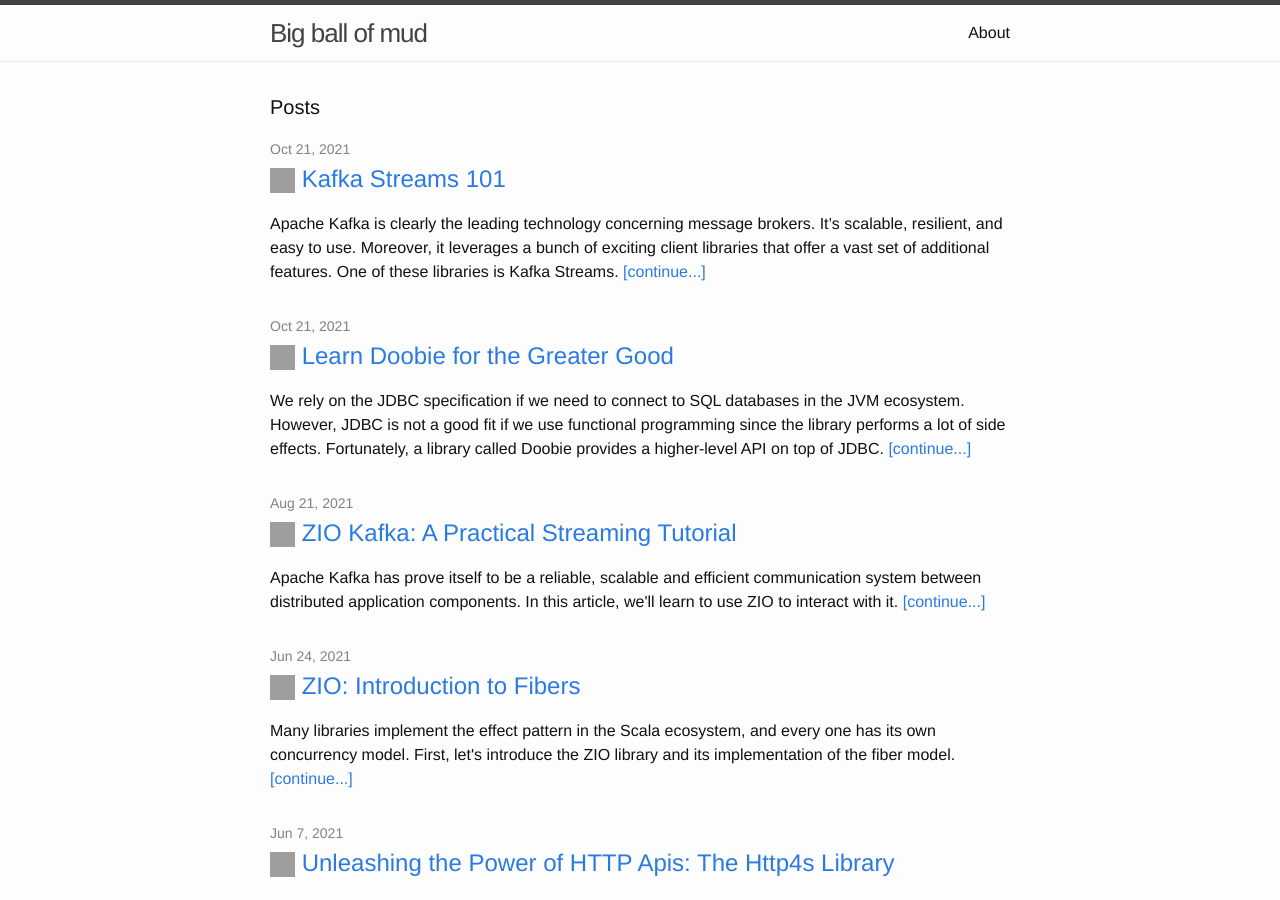
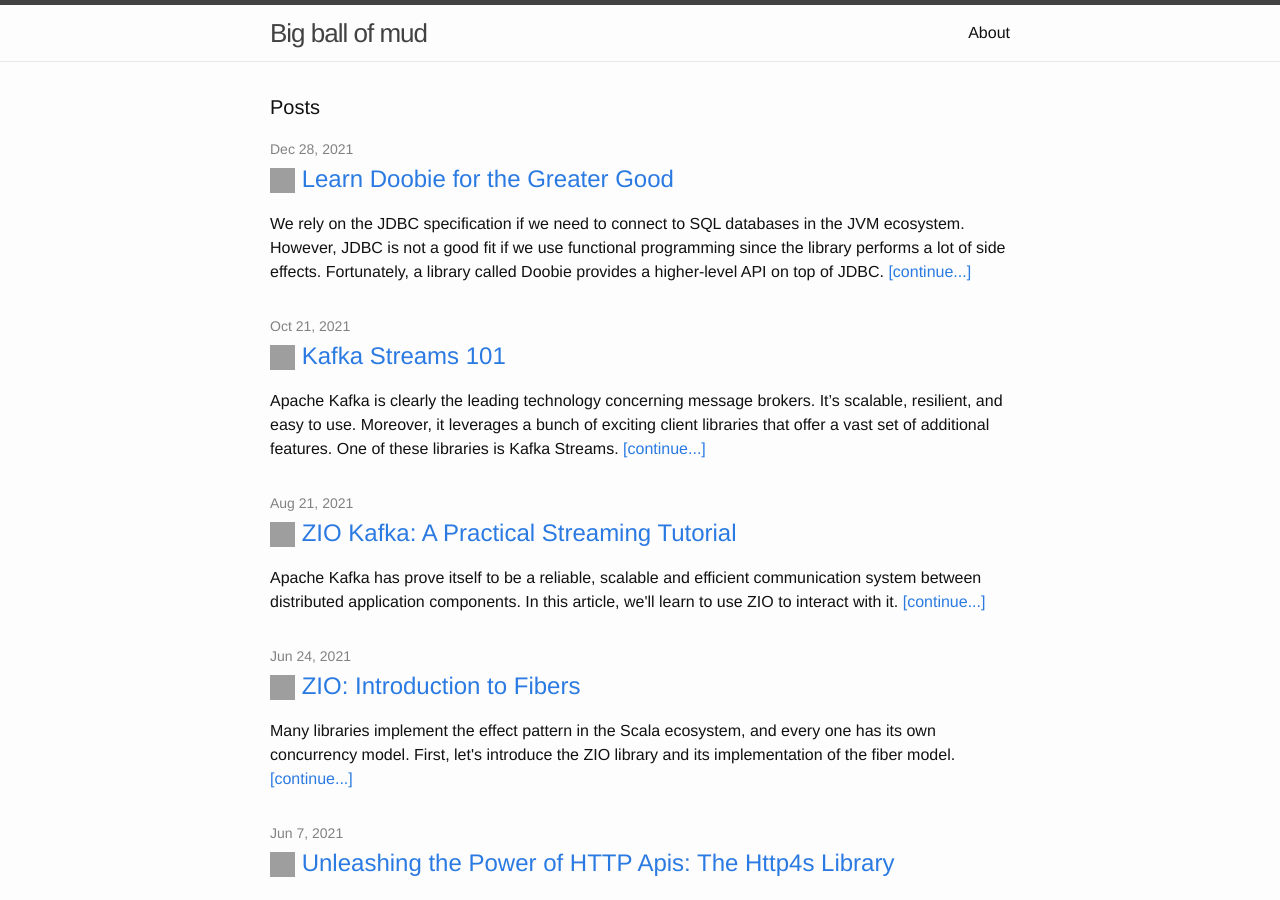
Before and after one commit to rcardin/rcardin.github.io, a Jekyll site: the page built from index.html, in a window 1280 px wide and 900 px high. Built offline with Jekyll 4.4.1, drawn with Linux system fonts in a browser that asks for light colours; nearby versions of some CDN libraries; grey boxes are pictures that could not be loaded.

Commit message:
Fixed the date of the article

```diff
--- a/_posts/2021-12-28-learn-doobie.markdown
+++ b/_posts/2021-12-28-learn-doobie.markdown
@@ -1,7 +1,7 @@
 ---
 layout: post
 title: "Learn Doobie for the Greater Good"
-date:   2021-10-21 16:32:21
+date:   2021-12-28 16:32:21
 comments: true
 categories: scala postgres doobie cats
 tags:
```
